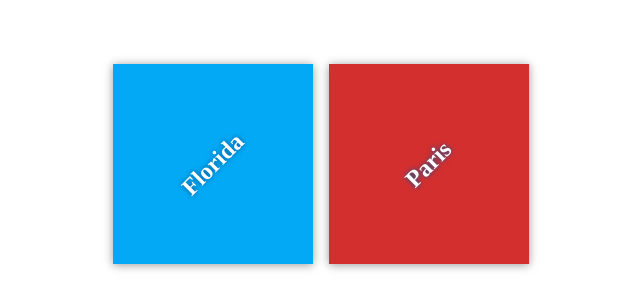
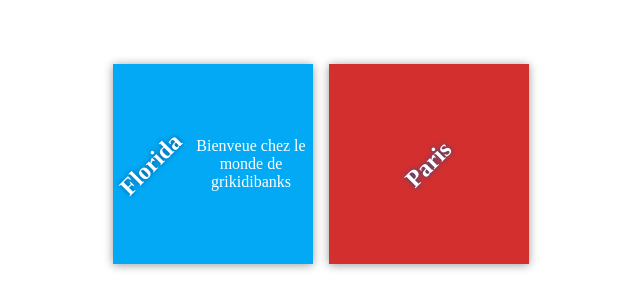
Before and after one commit to orginalGizeh/my-travel-plans, a plain HTML site: page index.html in a window 1280 px wide. Shown: the part 236-544 px from the top of the page, without its empty margins (319-959 px from the left). Drawn offline with Linux system fonts and the light colour scheme.

Commit message:
welcome msg

```diff
--- a/index.html
+++ b/index.html
@@ -12,6 +12,7 @@
         <div class="destination-container">
             <div class="destination" id="florida">
                 <h2>Florida</h2>
+                Bienveue chez le monde de grikidibanks
             </div>
 
             <div class="destination" id="paris">
```
